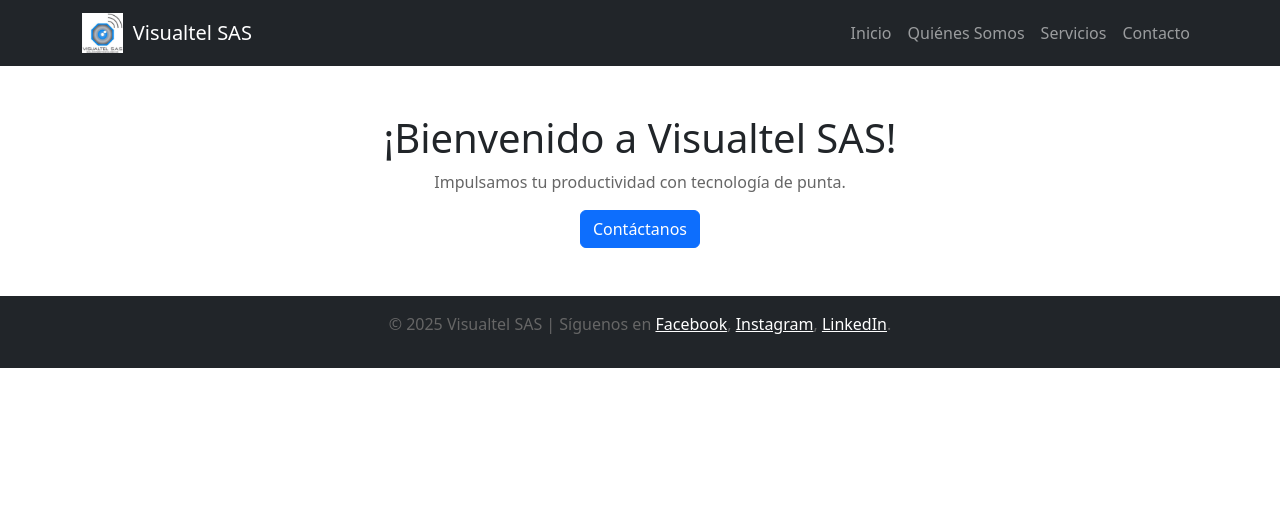
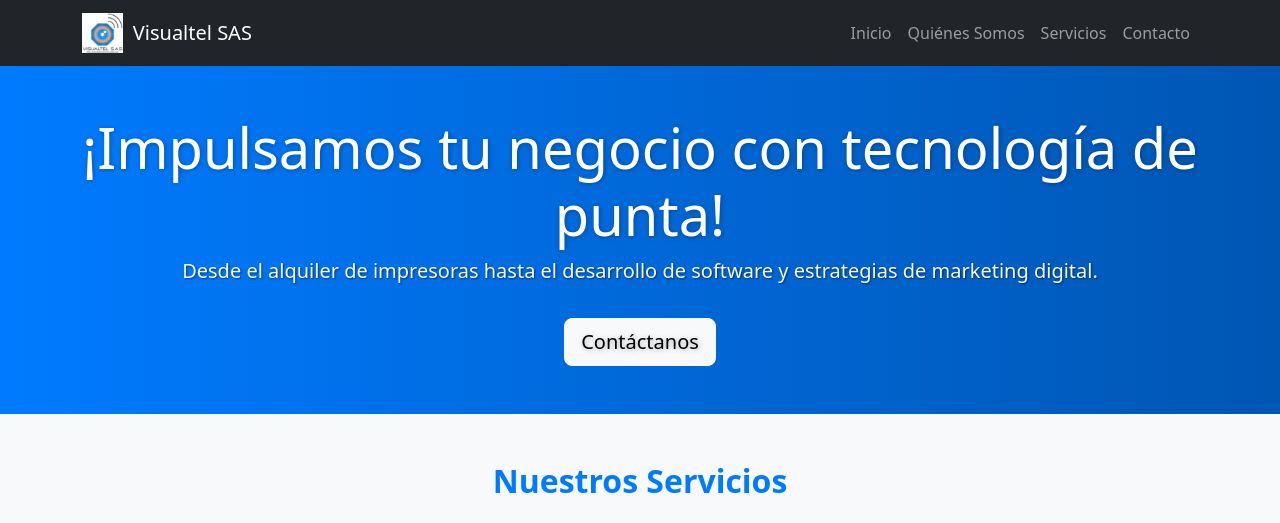
Before and after one commit to Carlos-An22On/VisualTel, a Flask app: page / in a window 1280 px wide. Shown: the top 523 px of the page. Before the commit the page ends 368 px from the top, so only its background shows below. Run offline with Flask 3, Linux system fonts and the light colour scheme.

Commit message:
servicios

```diff
--- a/static/style.css
+++ b/static/style.css
@@ -2,6 +2,12 @@
     font-family: Arial, sans-serif;
     text-align: center;
     background-color: #f4f4f4;
+}
+.text-highlight {
+    color: #f8f9fa; /* Un blanco más suave */
+    font-weight: 500; /* Resalta el texto ligeramente */
+    text-shadow: 1px 1px 2px rgba(0, 0, 0, 0.5); /* Añade una sombra sutil */
+    font-size: 1.2rem; /* Tamaño ajustado para buena legibilidad */
 }
 
 h1 {
@@ -24,3 +30,50 @@
 .card-text {
     color: #555;
 }
+.img-fluid {
+    width: 100%;
+    max-height: 400px;
+    object-fit: cover;
+}
+
+.text-primary {
+    font-weight: bold;
+}
+
+.text-muted {
+    font-size: 1.1rem;
+}
+
+.hero {
+    background: linear-gradient(90deg, #007bff, #0056b3);
+    color: white;
+    padding: 5rem 0;
+    text-shadow: 1px 1px 5px rgba(0, 0, 0, 0.3);
+}
+
+.card img {
+    height: 200px;
+    object-fit: cover;
+    border-bottom: 4px solid #007bff;
+}
+
+.services h2 {
+    color: #007bff;
+    font-weight: bold;
+}
+
+.testimonials {
+    background: linear-gradient(135deg, #333, #555);
+    color: white;
+    text-align: center;
+    padding: 3rem 1rem;
+}
+
+.btn-light {
+    color: #007bff;
+    font-weight: bold;
+}
+
+.btn-light:hover {
+    background-color: #e6e6e6;
+}
--- a/templates/index.html
+++ b/templates/index.html
@@ -3,9 +3,61 @@
 {% block title %}Inicio - Visualtel SAS{% endblock %}
 
 {% block content %}
-<div class="container text-center my-5">
-    <h1>¡Bienvenido a Visualtel SAS!</h1>
-    <p>Impulsamos tu productividad con tecnología de punta.</p>
-    <a href="/contact" class="btn btn-primary">Contáctanos</a>
-</div>
+<!-- Hero Principal -->
+<section class="hero bg-primary text-white text-center py-5">
+    <div class="container">
+        <h1 class="display-4">¡Impulsamos tu negocio con tecnología de punta!</h1>
+        <p class="lead text-highlight">Desde el alquiler de impresoras hasta el desarrollo de software y estrategias de marketing digital.</p>
+        <a href="/contact" class="btn btn-light btn-lg mt-3">Contáctanos</a>
+    </div>
+</section>
+
+<!-- Servicios Destacados -->
+<section class="services py-5 bg-light">
+    <div class="container">
+        <h2 class="text-center mb-4">Nuestros Servicios</h2>
+        <div class="row row-cols-1 row-cols-md-3 g-4">
+            <!-- Servicio 1 -->
+            <div class="col">
+                <div class="card h-100 shadow-sm">
+                    <img src="{{ url_for('static', filename='images/impresoras.png') }}" class="card-img-top" alt="Alquiler de Impresoras">
+                    <div class="card-body text-center">
+                        <h5 class="card-title">Alquiler de Impresoras</h5>
+                        <p class="card-text">Te ofrecemos impresoras modernas con soporte técnico completo y conexión a redes.</p>
+                    </div>
+                </div>
+            </div>
+            <!-- Servicio 2 -->
+            <div class="col">
+                <div class="card h-100 shadow-sm">
+                    <img src="{{ url_for('static', filename='images/software.png') }}" class="card-img-top" alt="Desarrollo de Software">
+                    <div class="card-body text-center">
+                        <h5 class="card-title">Desarrollo de Software</h5>
+                        <p class="card-text">Creamos páginas web, aplicaciones y sistemas personalizados para tu negocio.</p>
+                    </div>
+                </div>
+            </div>
+            <!-- Servicio 3 -->
+            <div class="col">
+                <div class="card h-100 shadow-sm">
+                    <img src="{{ url_for('static', filename='images/marketing.png') }}" class="card-img-top" alt="Marketing Digital">
+                    <div class="card-body text-center">
+                        <h5 class="card-title">Marketing Digital</h5>
+                        <p class="card-text">Gestionamos redes sociales y creamos estrategias digitales para aumentar tu alcance.</p>
+                    </div>
+                </div>
+            </div>
+        </div>
+    </div>
+</section>
+
+<!-- Testimonios -->
+<section class="testimonials bg-secondary text-white py-5">
+    <div class="container">
+        <h2 class="text-center mb-4">¿Qué opinan nuestros clientes?</h2>
+        <p class="text-center">"Gracias a Visualtel SAS, hemos optimizado nuestras redes sociales y sistemas internos. ¡Altamente recomendados!"</p>
+        <p class="text-center font-italic">- Cliente Satisfecho</p>
+    </div>
+</section>
+
 {% endblock %}
```
Also changed, not shown: static/images/impresoras.png (added), 2 other files.
